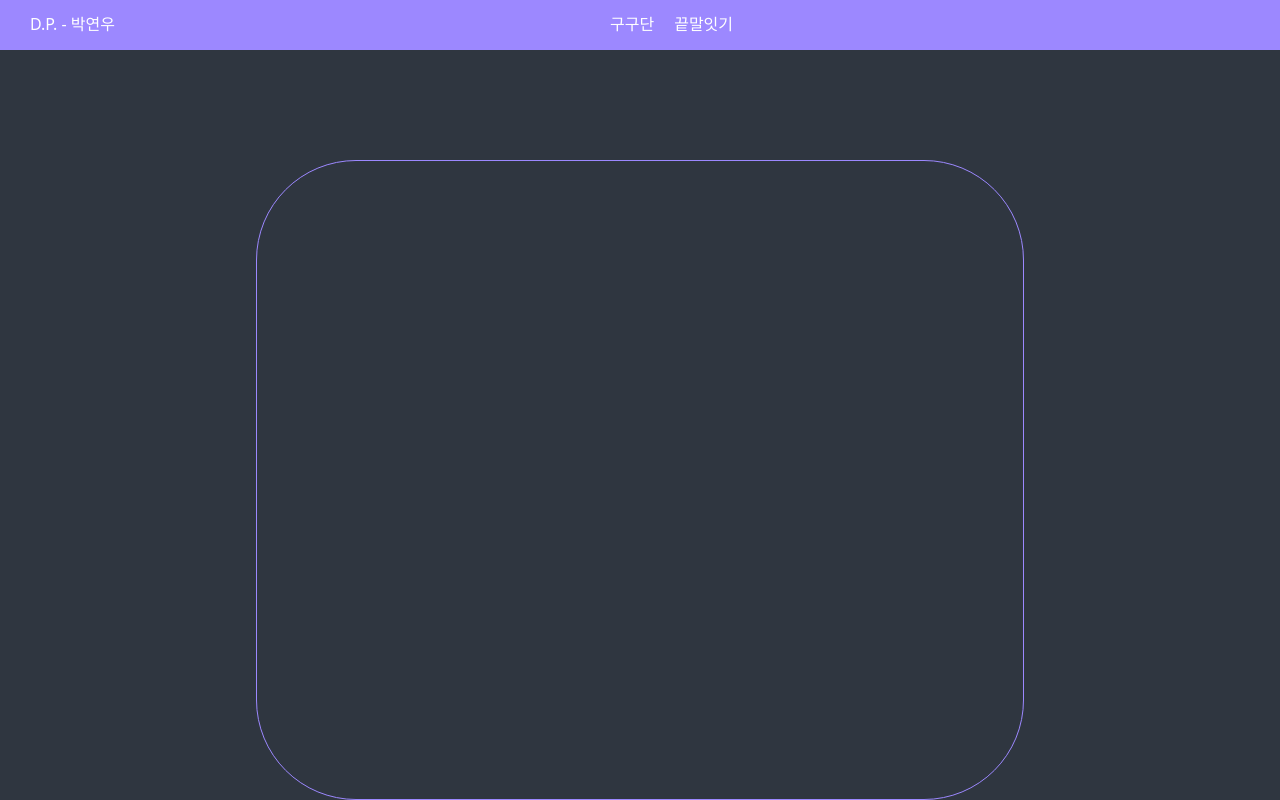
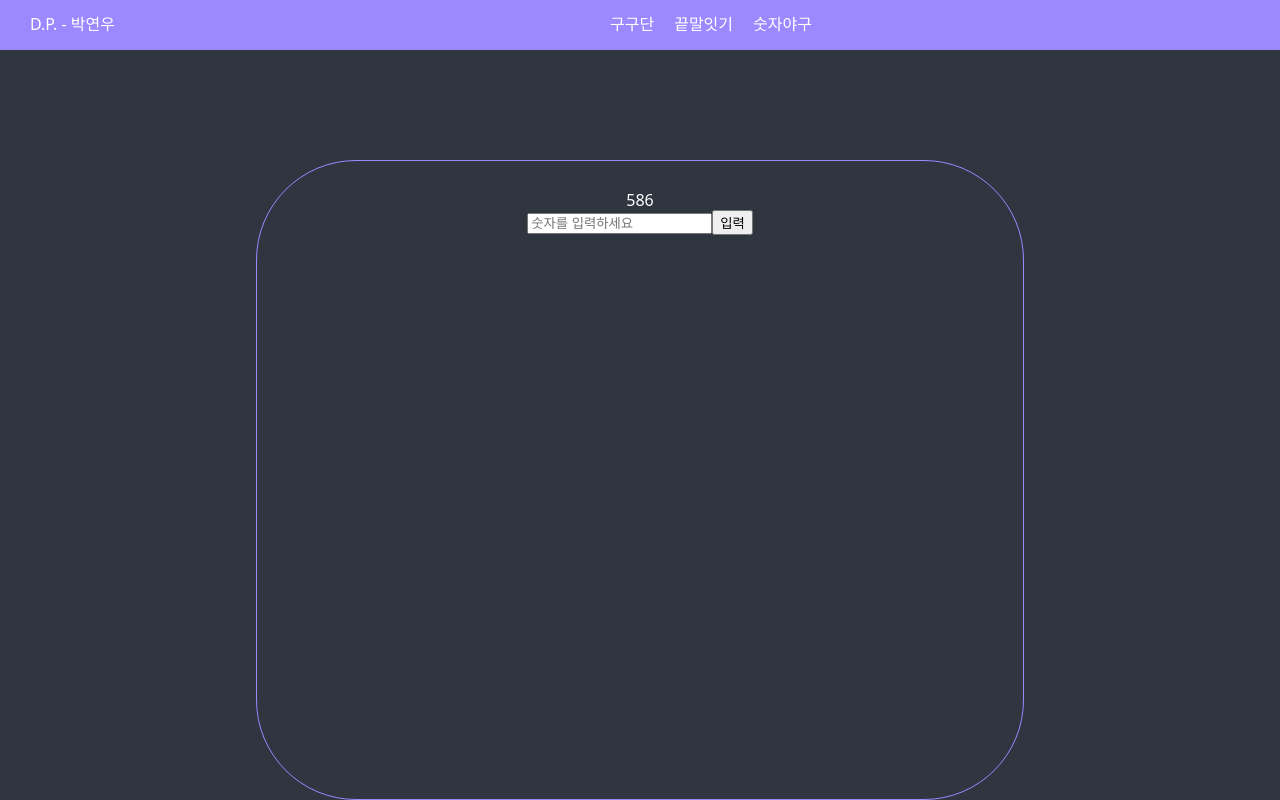
Before and after one commit to HyeonWooGa/react-ts__double-project-study, a React (Create React App) app: page /number-baseball in a window 1280 px wide. Before the commit this address had no page. Built offline with nearby package versions, Linux system fonts and the light colour scheme.

Commit message:
숫자 게임 1차완성

```diff
--- a/src/App.tsx
+++ b/src/App.tsx
@@ -4,6 +4,7 @@ import styled from "styled-components";
 import EndTalk from "./routes/EndTalk";
 import Index from "./routes/Index";
 import MultipleTable from "./routes/MultipleTable";
+import NumberBaseball from "./routes/NumberBaseball";
 
 const Nav = styled.nav`
   width: 100vw;
@@ -53,6 +54,9 @@ function App() {
           <Link to="/end-talk">
             <Li>끝말잇기</Li>
           </Link>
+          <Link to="/number-baseball">
+            <Li>숫자야구</Li>
+          </Link>
         </Ul>
       </Nav>
       <Main>
@@ -60,6 +64,7 @@ function App() {
           <Route path="/" element={<Index />} />
           <Route path="/multiplcation-table" element={<MultipleTable />} />
           <Route path="/end-talk" element={<EndTalk />} />
+          <Route path="/number-baseball" element={<NumberBaseball />} />
         </Routes>
       </Main>
     </>
--- /dev/null
+++ b/src/components/number-baseball/Result.tsx
@@ -0,0 +1,70 @@
+import { type } from "@testing-library/user-event/dist/type";
+import React, { useEffect } from "react";
+import { useRecoilState, useRecoilValue } from "recoil";
+import styled from "styled-components";
+import {
+  answerState,
+  attemptState,
+  ballState,
+  detailListState,
+  detailState,
+  inputValueState,
+  strikeState,
+} from "../../routes/atoms/atomsNB";
+
+const Container = styled.div`
+  display: flex;
+  margin: 20px auto;
+  justify-content: center;
+`;
+
+const Attempt = styled.div`
+  width: 50px;
+  margin-right: 20px;
+`;
+
+const Detail = styled.div`
+  width: 200px;
+`;
+
+const Result = () => {
+  const [detail, setDetail] = useRecoilState(detailState);
+  const [ball, setBall] = useRecoilState(ballState);
+  const [strike, setStrike] = useRecoilState(strikeState);
+  // const [detailList, setDetailList] = useRecoilState(detailListState);
+  const answer = useRecoilValue(answerState);
+  const attempt = useRecoilValue(attemptState);
+  const inputValue = useRecoilValue(inputValueState);
+
+  const strikeCount = (inputValue: string, answer: string) => {
+    let count = 0;
+    for (let i = 0; i < 3; i++) {
+      if (inputValue[i] === answer[i]) count++;
+    }
+    setStrike(count);
+  };
+
+  const ballCount = (inputValue: string, answer: string) => {
+    let count = 0;
+    for (let i = 0; i < 3; i++) {
+      if (answer.includes(inputValue[i])) count++;
+    }
+    setBall(count - strike);
+  };
+
+  useEffect(() => {
+    strikeCount(inputValue, answer);
+    ballCount(inputValue, answer);
+    setDetail(`${strike} 스트라이크, ${ball} 볼`);
+    //setDetailList([...detailList, `${strike} 스트라이크, ${ball} 볼`]);
+  }, [strike, ball, attempt]);
+
+  return (
+    <Container>
+      <Attempt>{`시도 : ${attempt}`}</Attempt>
+      <Detail>{detail}</Detail>
+    </Container>
+  );
+};
+
+export default Result;
--- /dev/null
+++ b/src/routes/NumberBaseball.tsx
@@ -0,0 +1,93 @@
+import React, { useEffect } from "react";
+import { useRecoilState } from "recoil";
+import {
+  attemptState,
+  answerState,
+  inputValueState,
+  isSubmitState,
+  ballState,
+  strikeState,
+} from "./atoms/atomsNB";
+import Result from "../components/number-baseball/Result";
+
+const NumberBaseball = () => {
+  const [answer, setAnswer] = useRecoilState(answerState);
+  const [inputValue, setInputValue] = useRecoilState(inputValueState);
+  const [isSubmit, setIsSubmit] = useRecoilState(isSubmitState);
+  const [attempt, setAttempt] = useRecoilState(attemptState);
+  const [ball, setBall] = useRecoilState(ballState);
+  const [strike, setStrike] = useRecoilState(strikeState);
+
+  const handleSubmitForm = (event: React.FormEvent<HTMLFormElement>) => {
+    event.preventDefault();
+    setAttempt(attempt + 1);
+    setIsSubmit(true);
+    console.log(answer);
+    console.log(inputValue);
+    console.log(attempt);
+    if (answer === inputValue) {
+      setAnswer("000");
+      setAttempt(0);
+      setBall(0);
+      setStrike(0);
+    } else if (attempt === 10) {
+      alert("횟수가 초과되었습니다.");
+      setAnswer("000");
+      setAttempt(0);
+      setBall(0);
+      setStrike(0);
+      setIsSubmit(false);
+    }
+  };
+
+  const handleChangeInput = (event: React.ChangeEvent<HTMLInputElement>) => {
+    setInputValue(event.currentTarget.value);
+    // console.log(inputValue);
+  };
+
+  const arr = answer.split("").map(Number);
+
+  useEffect(() => {
+    for (let i = 0; i < 3; i++) {
+      if (i === 0) {
+        while (arr[0] === arr[1] || arr[0] === arr[2]) {
+          arr[0] = Math.ceil(Math.random() * 9);
+        }
+      }
+      if (i === 1) {
+        while (arr[1] === arr[0] || arr[1] === arr[2]) {
+          arr[1] = Math.ceil(Math.random() * 9);
+        }
+      }
+      if (i === 2) {
+        arr[2] = Math.ceil(Math.random() * 9);
+        while (arr[2] === arr[1] || arr[2] === arr[0]) {
+          arr[2] = Math.ceil(Math.random() * 9);
+        }
+      }
+    }
+    // console.log(arr);
+    setAnswer(arr.join(""));
+  }, [answer]);
+  return (
+    <>
+      <div>
+        {answer.split("").map((el, index) => {
+          return <span key={index}>{el}</span>;
+        })}
+      </div>
+      <form onSubmit={handleSubmitForm}>
+        <input
+          placeholder="숫자를 입력하세요"
+          type="text"
+          onChange={handleChangeInput}
+          value={inputValue}
+        />
+        <button type="submit">입력</button>
+      </form>
+      {isSubmit ? <Result /> : <></>}
+    </>
+  );
+};
+
+export default NumberBaseball;
--- /dev/null
+++ b/src/routes/atoms/atomsNB.tsx
@@ -0,0 +1,41 @@
+import { atom } from "recoil";
+
+export const answerState = atom({
+  key: "answerNB",
+  default: "000",
+});
+
+export const inputValueState = atom({
+  key: "inputValueNB",
+  default: "",
+});
+
+export const attemptState = atom({
+  key: "attemptNB",
+  default: 0,
+});
+
+export const isSubmitState = atom({
+  key: "isSubmitNB",
+  default: false,
+});
+
+export const detailState = atom({
+  key: "detailNB",
+  default: "디테일",
+});
+
+export const ballState = atom({
+  key: "ballNB",
+  default: 0,
+});
+
+export const strikeState = atom({
+  key: "strikeNB",
+  default: 0,
+});
+
+export const detailListState = atom({
+  key: "detailListNB",
+  default: [""],
+});
```
